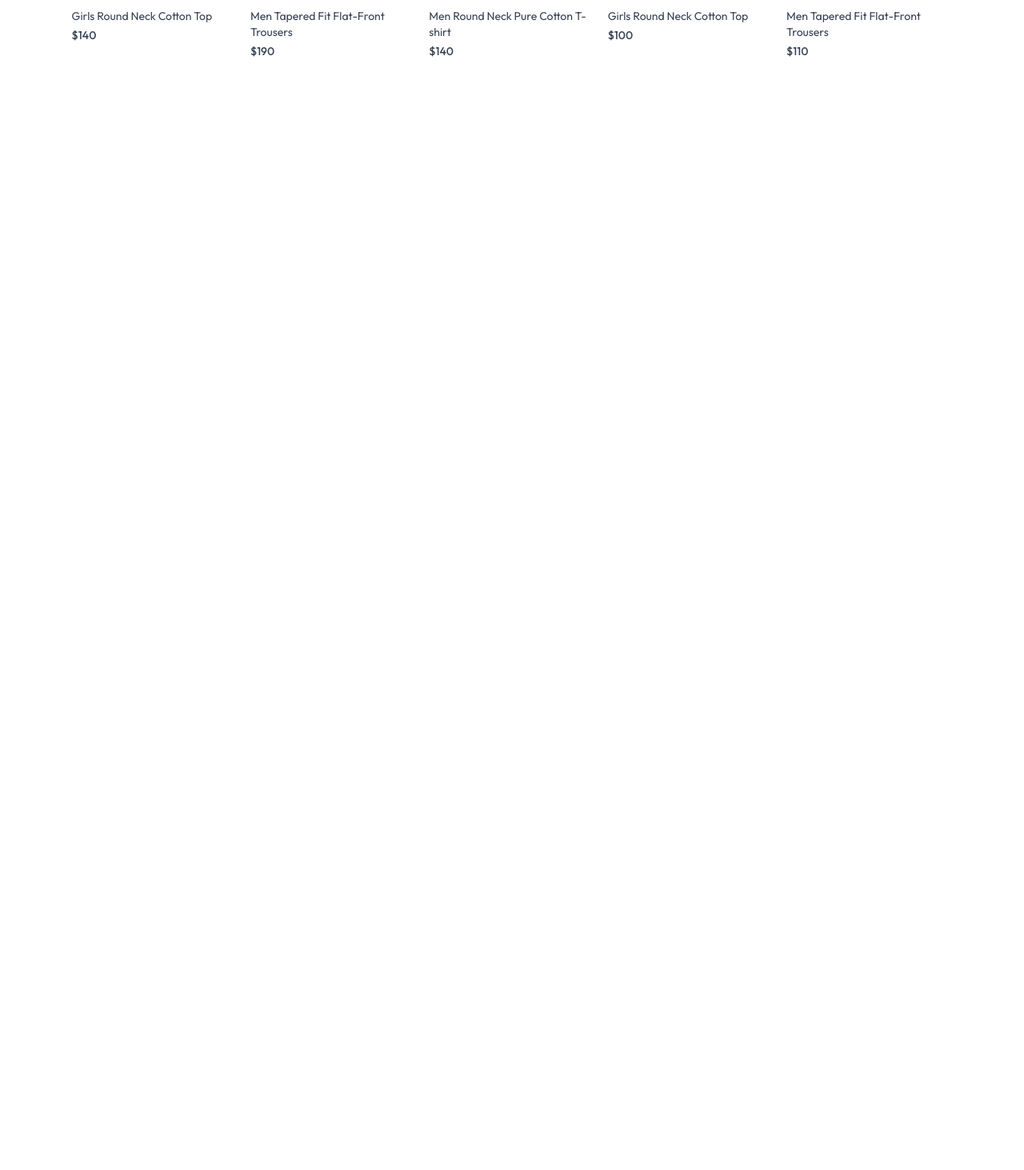
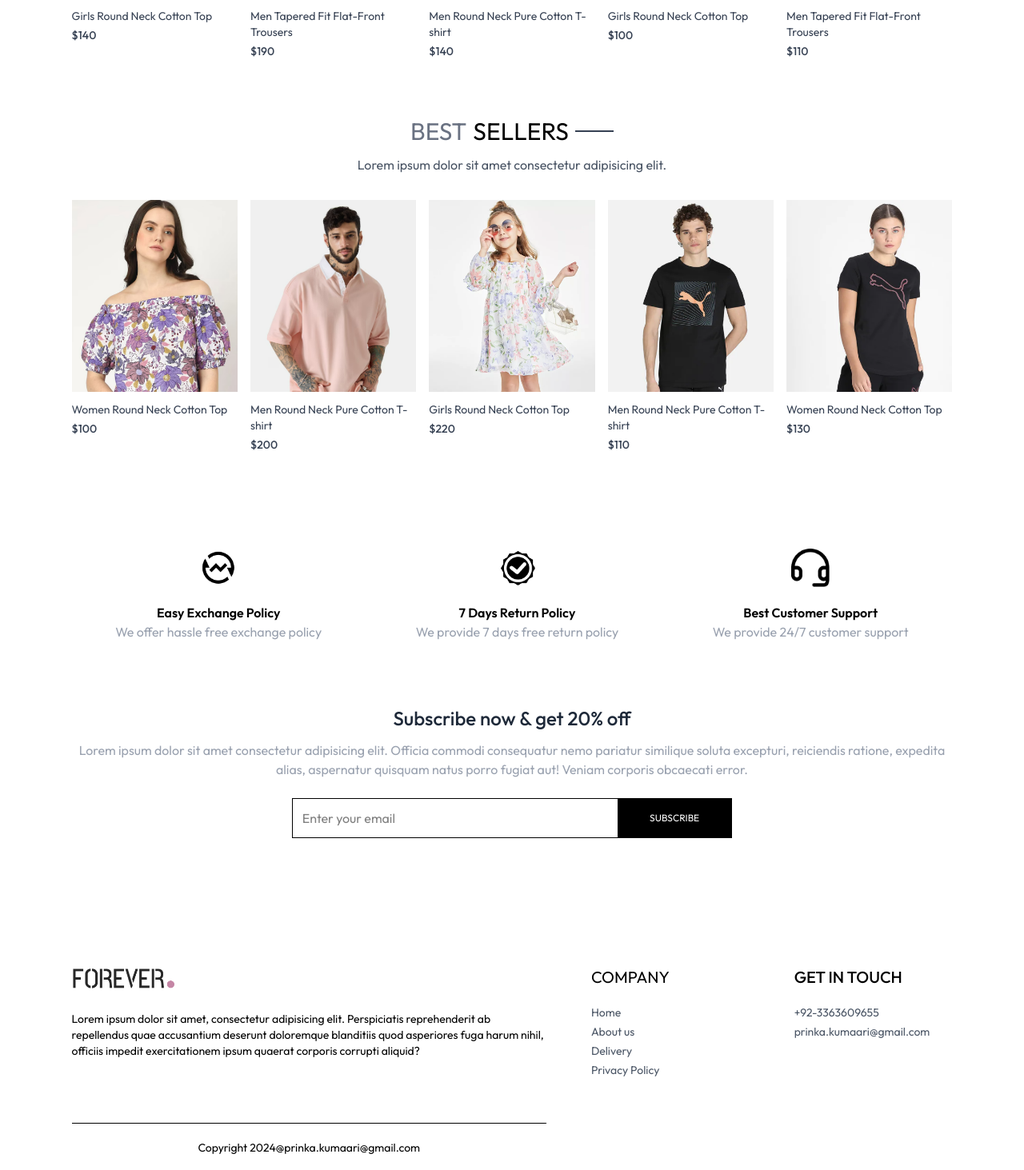
Before and after one commit to PrinkaKumari1/ecommerce_app, a React (Vite) app: page / in a window 1280 px wide. Shown: the part 1327-2790 px from the top of the page at 80% size. Before the commit the page ends 1441 px from the top, so only its background shows below. Built offline with nearby package versions, Linux system fonts and the light colour scheme.

Commit message:
HomePageComplete

```diff
--- a/src/App.jsx
+++ b/src/App.jsx
@@ -10,6 +10,7 @@
 import Login from './pages/Login'
 import PlaceOrder from './pages/PlaceOrder'
 import Orders from './pages/Orders'
+import Footer from './components/Footer'
 
 const App = () => {
   return (
@@ -26,6 +27,7 @@
         <Route path="/place-order" element={<PlaceOrder />}></Route>
         <Route path="/orders" element={<Orders />}></Route>
       </Routes>
+      <Footer/>
     </div>
   )
 }
--- /dev/null
+++ b/src/components/BestSeller.jsx
@@ -0,0 +1,37 @@
+import React, { useContext, useEffect, useState } from 'react'
+import { ShopContext } from '../context/ShopContext'
+import ProductItem from './ProductItem';
+import Title from './Title';
+
+const BestSeller = () => {
+    const { products } = useContext(ShopContext);
+    const [bestSeller, setBestSeller] = useState([]);
+
+    useEffect(() => {
+        const bestProduct = products.filter((item) => (item.bestseller));
+        setBestSeller(bestProduct.slice(0, 5))
+
+    }, [])
+
+
+    return (
+        <div className='my-10'>
+            <div className="text-center text-3xl py-8">
+                <Title text1={'BEST'} text2={'SELLERS'} />
+                <p className="w-3/4 m-auto text-xs sm:text-sm md:text-base text-gray-600">
+                    Lorem ipsum dolor sit amet consectetur adipisicing elit.
+                </p>
+            </div>
+
+            <div className="grid grid-cols-2 sm:grid-cols-3 md:grid-cols-4 lg:grid-cols-5 gap-4 gap-y-6 ">
+                {
+                    bestSeller.map((item, index) => (
+                        <ProductItem key={index} id={item._id} name={item.name} image={item.image} price={item.price} />
+                    ))
+                }
+            </div>
+        </div>
+    )
+}
+
+export default BestSeller;
--- /dev/null
+++ b/src/components/Footer.jsx
@@ -0,0 +1,38 @@
+import React from 'react'
+import { assets } from '../assets/assets'
+
+const Footer = () => {
+  return (
+    <div className='flex flex-col sm:grid grid-cols-[3fr_1fr_1fr] gap-14 my-10 mt-40 text-sm'>
+        <div>
+            <img src={assets.logo} alt="" srcset="" className='mb-5 w-32'/>
+            <p>Lorem ipsum dolor sit amet, consectetur adipisicing elit. Perspiciatis reprehenderit ab repellendus quae accusantium deserunt doloremque blanditiis quod asperiores fuga harum nihil, officiis impedit exercitationem ipsum quaerat corporis corrupti aliquid?</p>
+        </div>
+
+        <div>
+            <p className='text-xl fonte-medium mb-5'>COMPANY</p>
+            <ul className='flex flex-col gap-1 text-gray-600'>
+                <li>Home</li>
+                <li>About us</li>
+                <li>Delivery</li>
+                <li>Privacy Policy</li>
+            </ul>
+        </div>
+
+        <div>
+            <p className="text-xl font-medium mb-5">GET IN TOUCH</p>
+            <ul className='flex flex-col gap-1 text-gray-600'>
+                <li>+92-3363609655</li>
+                <li>prinka.kumaari@gmail.com</li>
+            </ul>
+        </div>
+
+        <div>
+            <hr />
+            <p className="py-5 text-sm text-center">Copyright 2024@prinka.kumaari@gmail.com</p>
+        </div>
+    </div>
+  )
+}
+
+export default Footer
--- /dev/null
+++ b/src/components/NewsLetterBox.jsx
@@ -0,0 +1,24 @@
+import React from 'react'
+
+const NewsLetterBox = () => {
+
+    const onSubmitHandler = (event)=>{
+        event.preventDefault();
+
+    }
+
+  return (
+    <div className='text-center'>
+        <p className="text-2xl font-medium text-gray-800">Subscribe now & get 20% off</p>
+        <p className="text-gray-400 mt-3">
+            Lorem ipsum dolor sit amet consectetur adipisicing elit. Officia commodi consequatur nemo pariatur similique soluta excepturi, reiciendis ratione, expedita alias, aspernatur quisquam natus porro fugiat aut! Veniam corporis obcaecati error.
+        </p>
+        <form onSubmit={onSubmitHandler} className='w-full sm:w-1/2 flex items-center gap-3 mx-auto my-6 border pl-3'>
+            <input type="email" name="" id="" placeholder='Enter your email' className='w-full sm:flex-1 outline-none' required/>
+            <button type='submit' className='bg-black text-white text-xs px-10 py-4'>SUBSCRIBE</button>
+        </form>
+    </div>
+  )
+}
+
+export default NewsLetterBox
--- /dev/null
+++ b/src/components/OurPolicy.jsx
@@ -0,0 +1,26 @@
+import React from 'react'
+import { assets } from '../assets/assets'
+
+const OurPolicy = () => {
+    return (
+        <div className='flex flex-col sm:flex-row justify-around gap-12 sm:gap-2 text-center py-20 text-xs sm:text-sm md:text-base '>
+            <div className="">
+                <img className="w-12 m-auto mb-5" src={assets.exchange_icon} />
+                <p className="font-semibold">Easy Exchange Policy</p>
+                <p className="text-gray-400">We offer hassle free exchange policy</p>
+            </div>
+            <div className="">
+                <img className="w-12 m-auto mb-5" src={assets.quality_icon} />
+                <p className="font-semibold">7 Days Return Policy</p>
+                <p className="text-gray-400">We provide 7 days free return policy</p>
+            </div>
+            <div className="">
+                <img className="w-12 m-auto mb-5" src={assets.support_img} />
+                <p className="font-semibold">Best Customer Support</p>
+                <p className="text-gray-400">We provide 24/7 customer support</p>
+            </div>
+        </div>
+    )
+}
+
+export default OurPolicy
--- a/src/components/ProductItem.jsx
+++ b/src/components/ProductItem.jsx
@@ -4,8 +4,6 @@
 
 
 const ProductItem = ({id, image, name, price}) => {
-
-    console.log('props from parent');
 
     const {currency} = useContext(ShopContext);
 
--- a/src/pages/Home.jsx
+++ b/src/pages/Home.jsx
@@ -1,13 +1,18 @@
 import React from 'react'
 import Hero from '../components/Hero'
 import LatestCollection from '../components/LatestCollection'
-
+import BestSeller from '../components/BestSeller'
+import OurPolicy from '../components/OurPolicy'
+import NewsLetterBox from '../components/NewsLetterBox'
 
 const Home = () => {
   return (
     <div>
       <Hero/>
       <LatestCollection/>
+      <BestSeller/>
+      <OurPolicy/>
+      <NewsLetterBox/>
     </div>
   )
 }
```
